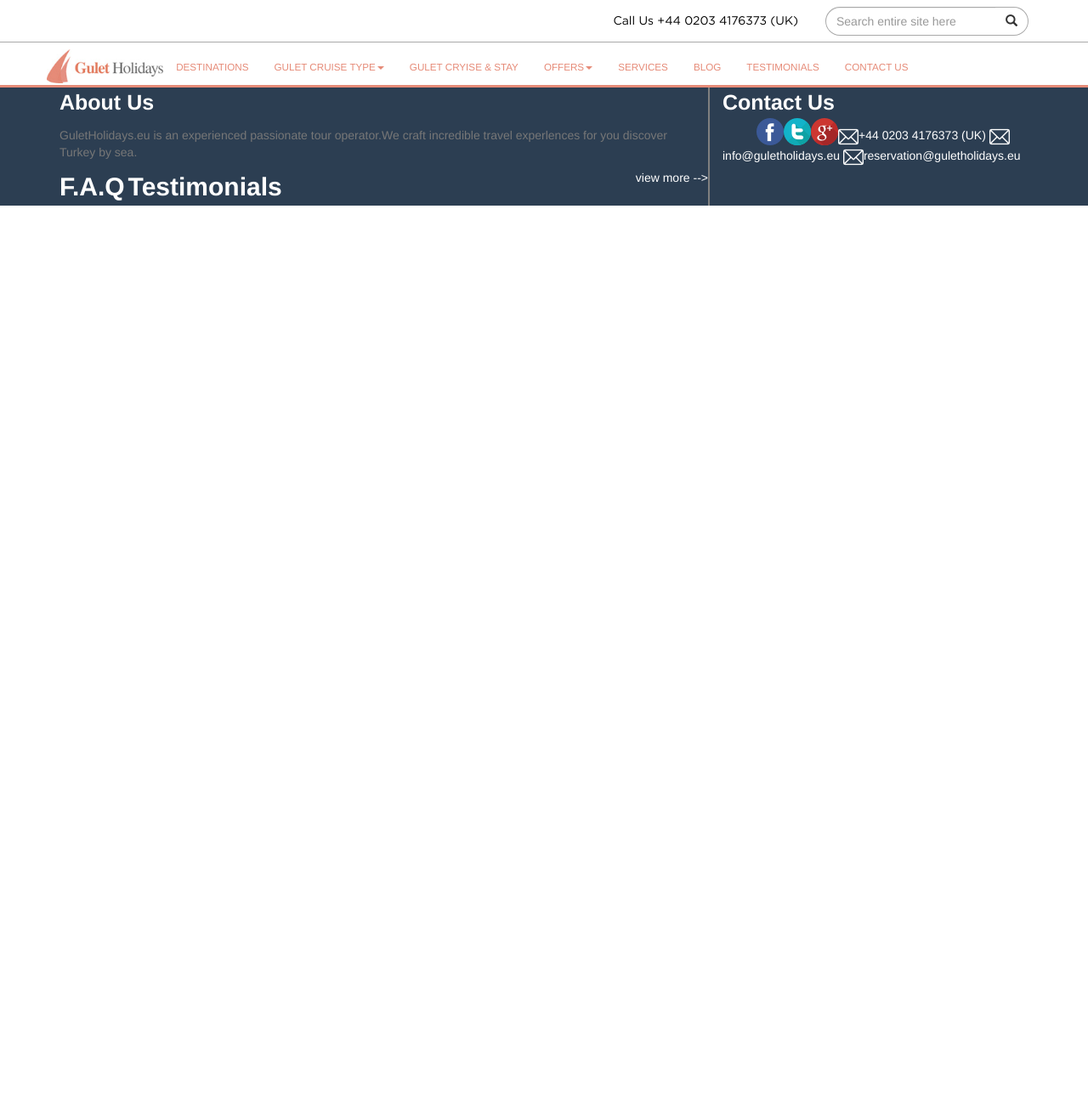
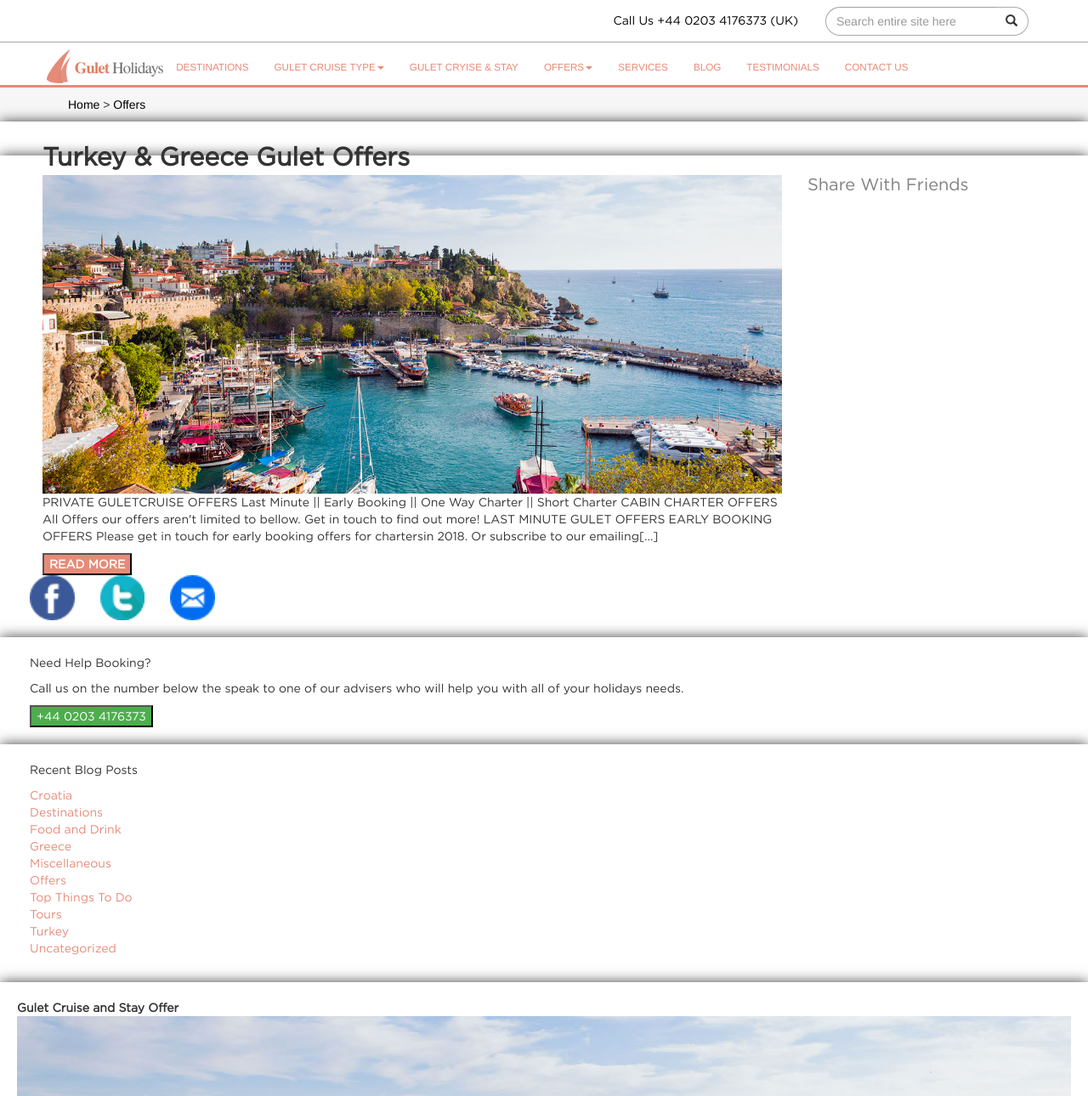
Before and after one commit to YunuSTuraN/gulletintern, a website: page offers.html in a window 1280 px wide. Shown: the top 1290 px of the page at 85% size. Before the commit the page ends 800 px from the top, so only its background shows below. Drawn offline with nearby package versions, Linux system fonts and the light colour scheme; files whose address does not match are found by name.

Commit message:
edited offers

```diff
--- a/assets/css/Styles.css
+++ b/assets/css/Styles.css
@@ -338,6 +338,85 @@ a.next a.prev:before {
     border-radius: 0;
 }
 /*<------------------------------------------------4.Sayfa----------------------------------------------------------->*/
+                                                  /*OFFERS*/
+.offers_white_box{
+    font-family: "Gotham" , sans-serif;
+    background-color: white;
+    -webkit-box-shadow: 0px 0px 15px 0px rgba(0,0,0,0.75);
+    -moz-box-shadow: 0px 0px 15px 0px rgba(0,0,0,0.75);
+    box-shadow: 0px 0px 15px 0px rgba(0,0,0,0.75);
+    padding: 20px;
+}
+.offers_header{
+    font-size: 30px;
+}
+.offers_button {
+    color: white;
+    font-weight: bold;
+    background-color: #e68b78;
+    position: relative;
+    bottom: 0;
+    left: 0;
+}
+.offers_image_one{
+     width: 100%;
+ }
+.offers_image_two{
+    width: 50%;
+}
+.offers_white_box_two {
+    font-family: "Gotham" , sans-serif;
+    background-color: white;
+    -webkit-box-shadow: 0px 0px 15px 0px rgba(0,0,0,0.75);
+    -moz-box-shadow: 0px 0px 15px 0px rgba(0,0,0,0.75);
+    box-shadow: 0px 0px 15px 0px rgba(0,0,0,0.75);
+    padding: 20px;
+}
+.offers_social_media_box{
+    width: 20%;
+}
+.share_with_friends_box{
+    color: gray;
+    font-size: 20px;
+}
+.offers_social_media {
+    list-style: none;
+    padding: 0;
+}
+.offers_white_box_three{
+    font-family: "Gotham" , sans-serif;
+    background-color: white;
+    -webkit-box-shadow: 0px 0px 15px 0px rgba(0,0,0,0.75);
+    -moz-box-shadow: 0px 0px 15px 0px rgba(0,0,0,0.75);
+    box-shadow: 0px 0px 15px 0px rgba(0,0,0,0.75);
+    padding: 20px;
+}
+.offers_buton_two {
+    color: white;
+    background-color: #4cae4c;
+    text-align: center;
+}
+.offers_white_box_four{
+    font-family: "Gotham" , sans-serif;
+    background-color: white;
+    -webkit-box-shadow: 0px 0px 15px 0px rgba(0,0,0,0.75);
+    -moz-box-shadow: 0px 0px 15px 0px rgba(0,0,0,0.75);
+    box-shadow: 0px 0px 15px 0px rgba(0,0,0,0.75);
+    padding: 20px;
+}
+.country{
+    list-style: none;
+    padding: 0;
+}
+.offers_country_text{
+    color: #e68b78;
+}
+.offers_country_text:hover {
+    color: #e68b78;
+}
+.offers_country_text:focus {
+    color: #e68b78;
+}
 /*<------------------------------------------------5.Sayfa----------------------------------------------------------->*/
 /*<------------------------------------------------6.Sayfa----------------------------------------------------------->*/
 /*<------------------------------------------------7.Sayfa----------------------------------------------------------->*/
--- a/offers.html
+++ b/offers.html
@@ -11,7 +11,7 @@
     <link rel="stylesheet" href="assets/lib/slick-carousel/slick/slick-theme.css">
     <link rel="stylesheet" href="assets/css/Styles.css">
 </head>
-<body>
+<body id="background_color">
 <nav class="navbar navbar-default number-or-searchbox navbar-static-top">
     <div class="container">
         <div class="number-text">
@@ -70,41 +70,108 @@
         </div>
     </div>
 </nav>
-
-
-
-
-
-<div class="footer_background">
-    <div class="overlay">
-        <div class="container">
-            <div class="row">
-                <div class="col-md-8 about_us">
-                    <p class="about" href="#">About Us</p>
-                    <p class="text-muted">GuletHolidays.eu is an experienced passionate tour
-                        operator.We craft incredible travel experlences
-                        for you discover Turkey by sea.
-                    </p>
-                    <a class="view" href="#">view more --></a>
-                    <a class="faq" href="#">F.A.Q</a>
-                    <a class="testimonials" href="#">Testimonials</a>
+<div class="container">
+    <div class="text_link">
+        <a class="home" href="#">Home</a>
+        >
+        <a class="link_pages" href="#">Offers</a>
+    </div>
+</div>
+<div class="offers_white_box">
+    <div class="col-md-9">
+        <div class="container-fluid">
+            <b class="offers_header">Turkey & Greece Gulet Offers</b>
+                <div class="offers_img">
+                    <img class="img-responsive" src="assets/img/other/kaleici.jpg">
                 </div>
-                <div class="col-md-4 contact_us">
-                    <a class="contact" href="#">Contact Us</a>
-                    <ul class="social">
-                        <li class="social_media"><a href="#"><img class="img-responsive" title="Facebook"
-                                                                  src="assets/img/icon/facebook.png"></a></li>
-                        <li class="social_media"><a href="#"><img class="img-responsive" title="Twitter"
-                                                                  src="assets/img/icon/twitter.png"></a></li>
-                        <li class="social_media"><a href="#"><img class="img-responsive" title="Google Plus"
-                                                                  src="assets/img/icon/google-plus.png"></a></li>
-                    </ul>
-                    <a class="telephone" href="tel:905558814643"><img src="assets/img/icon/email.png">+44 0203 4176373
-                        (UK)</a>
-                    <a class="email" href="#"><img src="assets/img/icon/email.png">info@guletholidays.eu</a>
-                    <a class="email" href="#"><img src="assets/img/icon/email.png">reservation@guletholidays.eu</a>
+                <div class="offers_text">
+                 <p>PRIVATE GULETCRUISE OFFERS Last Minute || Early Booking || One Way Charter || Short Charter CABIN CHARTER OFFERS All Offers
+                    our offers aren't limited to bellow. Get in touch to find out more! LAST MINUTE GULET OFFERS EARLY BOOKING OFFERS Please get in
+                    touch for early booking offers for chartersin 2018. Or subscribe to our emailing[...]</p>
                 </div>
+            <button class="offers_button">READ MORE</button>
+        </div>
+    </div>
+</div>
+<div class="offers_white_box_two">
+       <div class="row">
+        <div class="container-fluid">
+            <div class="share_with_friends_box">
+                <p>Share With Friends</p>
             </div>
+            <div class="offers_social_media_box">
+                <ul class="offers_social_media">
+                    <li class="col-md-4"><a href="#"><img class="img-responsive offers_image_one" src="assets/img/icon/facebook.png"></a></li>
+                    <li class="col-md-4"><a href="#"><img class="img-responsive offers_image_one" src="assets/img/icon/twitter.png"></a></li>
+                    <li class="col-md-4"><a href="#"><img class="img-responsive offers_image_one" src="assets/img/icon/circle-email.png"></a></li>
+                </ul>
+            </div>
+        </div>
+    </div>
+</div>
+<div class="offers_white_box_three">
+    <div class="container-fluid">
+        <div class="need_help_booking_box">
+            <p>Need Help Booking?</p>
+         </div>
+         <div class="offers_nhb_text">
+            <p>Call us on the number below the speak to one
+               of our advisers who will help you with all of
+               your holidays needs.</p>
+        </div>
+        <button class="offers_buton_two">+44 0203 4176373</button>
+    </div>
+</div>
+<div class="offers_white_box_four">
+    <div class="container-fluid">
+        <div class="recent_blog_posts_box">
+            <p>Recent Blog Posts</p>
+        </div>
+        <ul class="country">
+            <li><a class="offers_country_text" href="#">Croatia</a></li>
+            <li><a class="offers_country_text" href="#">Destinations</a></li>
+            <li><a class="offers_country_text" href="#">Food and Drink</a></li>
+            <li><a class="offers_country_text" href="#">Greece</a></li>
+            <li><a class="offers_country_text" href="#">Miscellaneous</a></li>
+            <li><a class="offers_country_text" href="#">Offers</a></li>
+            <li><a class="offers_country_text" href="#">Top Things To Do</a></li>
+            <li><a class="offers_country_text" href="#">Tours</a></li>
+            <li><a class="offers_country_text" href="#">Turkey</a></li>
+            <li><a class="offers_country_text" href="#">Uncategorized</a></li>
+        </ul>
+    </div>
+</div>
+<div class="offers_white_box">
+    <div class="container-fluid">
+        <div class="row">
+          <b>Gulet Cruise and Stay Offer</b>
+            <div class="offers_img">
+                <img class="img-responsive offers_image_one" src="assets/img/other/kaleici.jpg">
+                <img class="img-responsive offers_image_two" src="assets/img/other/kaleici.jpg">
+                <img class="img-responsive offers_image_two" src="assets/img/other/kaleici.jpg">
+            </div>
+          <div class="offers_text">
+              <p>PRIVATE GULETCRUISE OFFERS Last Minute || Early Booking || One Way Charter || Short Charter CABIN CHARTER OFFERS All Offers
+                 our offers aren't limited to bellow. Get in touch to find out more! LAST MINUTE GULET OFFERS EARLY BOOKING OFFERS Please get in
+                 touch for early booking offers for chartersin 2018. Or subscribe to our emailing[...]</p>
+          </div>
+          <button class="offers_button">READ MORE</button>
+        </div>
+    </div>
+</div>
+<div class="offers_white_box">
+    <div class="container-fluid">
+        <div class="row">
+          <b>Turkey & Greece Gulet Offers</b>
+            <div class="offers_img">
+                <img class="img-responsive" src="assets/img/other/kaleici.jpg">
+            </div>
+          <div class="offers_text">
+              <p>PRIVATE GULETCRUISE OFFERS Last Minute || Early Booking || One Way Charter || Short Charter CABIN CHARTER OFFERS All Offers
+                 our offers aren't limited to bellow. Get in touch to find out more! LAST MINUTE GULET OFFERS EARLY BOOKING OFFERS Please get in
+                 touch for early booking offers for chartersin 2018. Or subscribe to our emailing[...]</p>
+          </div>
+          <button class="offers_button">READ MORE</button>
         </div>
     </div>
 </div>
```
Also changed, not shown: gulet-type.html (+15 -1 lines), assets/img/icon/circle-email.png (added), assets/img/icon/pound-sterling.png (deleted).
